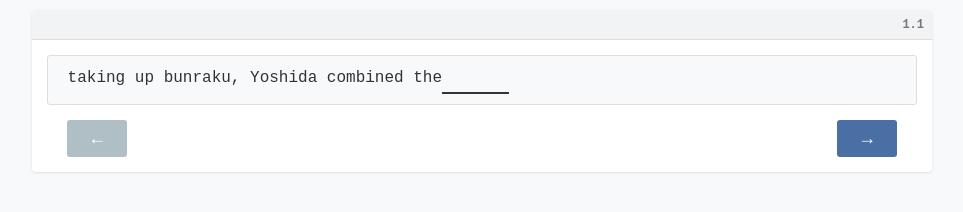
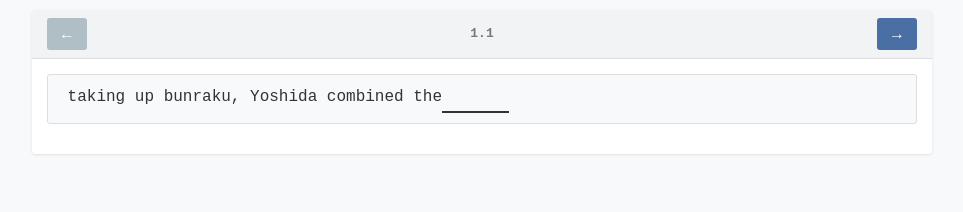
Before and after one commit to jeremyschlatter/palisade-demos, a plain HTML site: page llm-training-game/index.html in a window 1280 px wide. Shown: the whole page, without its empty margins (158-1121 px from the left). Drawn offline with nearby package versions, Linux system fonts and the light colour scheme.

Commit message:
static arrows

```diff
--- a/llm-training-game/index.html
+++ b/llm-training-game/index.html
@@ -48,16 +48,20 @@
 
     .status-bar {
       background-color: #f1f3f5;
-      padding: 4px 8px;
+      padding: 8px 15px;
       border-bottom: 1px solid var(--border-color);
-      font-size: 12px;
-      color: #777;
-      text-align: right;
+      display: flex;
+      justify-content: space-between;
+      align-items: center;
     }
 
     .status-text {
       font-family: monospace;
       font-weight: bold;
+      /* font-size: 14px; */
+      color: #777;
+      flex-grow: 1;
+      text-align: center;
     }
 
     .content-container {
@@ -91,23 +95,20 @@
       display: inline-block;
     }
 
-    .navigation-buttons {
-      display: flex;
-      justify-content: space-between;
-      margin-top: 15px;
-      padding: 0 20px;
-    }
-
     .nav-button {
       background-color: var(--secondary-color);
       color: white;
       border: none;
-      padding: 8px 16px;
+      padding: 6px 12px;
       border-radius: 3px;
       cursor: pointer;
-      font-size: 18px;
+      font-size: 16px;
       transition: background-color 0.2s;
-      width: 60px;
+      width: 40px;
+      height: 32px;
+      display: flex;
+      align-items: center;
+      justify-content: center;
     }
 
     .forward-button {
--- a/llm-training-game/ui.js
+++ b/llm-training-game/ui.js
@@ -182,7 +182,23 @@ function App() {
   return (
     <div className="app-container">
       <div className="status-bar">
+        <button
+          className="nav-button"
+          onClick={handleBackward}
+          disabled={currentSampleIndex === 0 && currentStepIndex === 0 && !showPredictions && !showActualToken}
+        >
+          ←
+        </button>
         <span className="status-text">{progressText}</span>
+        <button
+          className="nav-button forward-button"
+          onClick={handleForward}
+          disabled={currentSampleIndex === data.length - 1 &&
+                   currentStepIndex === currentSample.steps.length - 1 &&
+                   showPredictions && showActualToken}
+        >
+          →
+        </button>
       </div>
 
       <div className="content-container">
@@ -245,25 +261,6 @@ function App() {
             <div className="actual-token">{currentStep.next_actual_token}</div>
           </div>
         )}
-
-        <div className="navigation-buttons">
-          <button
-            className="nav-button"
-            onClick={handleBackward}
-            disabled={currentSampleIndex === 0 && currentStepIndex === 0 && !showPredictions && !showActualToken}
-          >
-            ←
-          </button>
-          <button
-            className="nav-button forward-button"
-            onClick={handleForward}
-            disabled={currentSampleIndex === data.length - 1 &&
-                     currentStepIndex === currentSample.steps.length - 1 &&
-                     showPredictions && showActualToken}
-          >
-            →
-          </button>
-        </div>
       </div>
     </div>
   );
```
